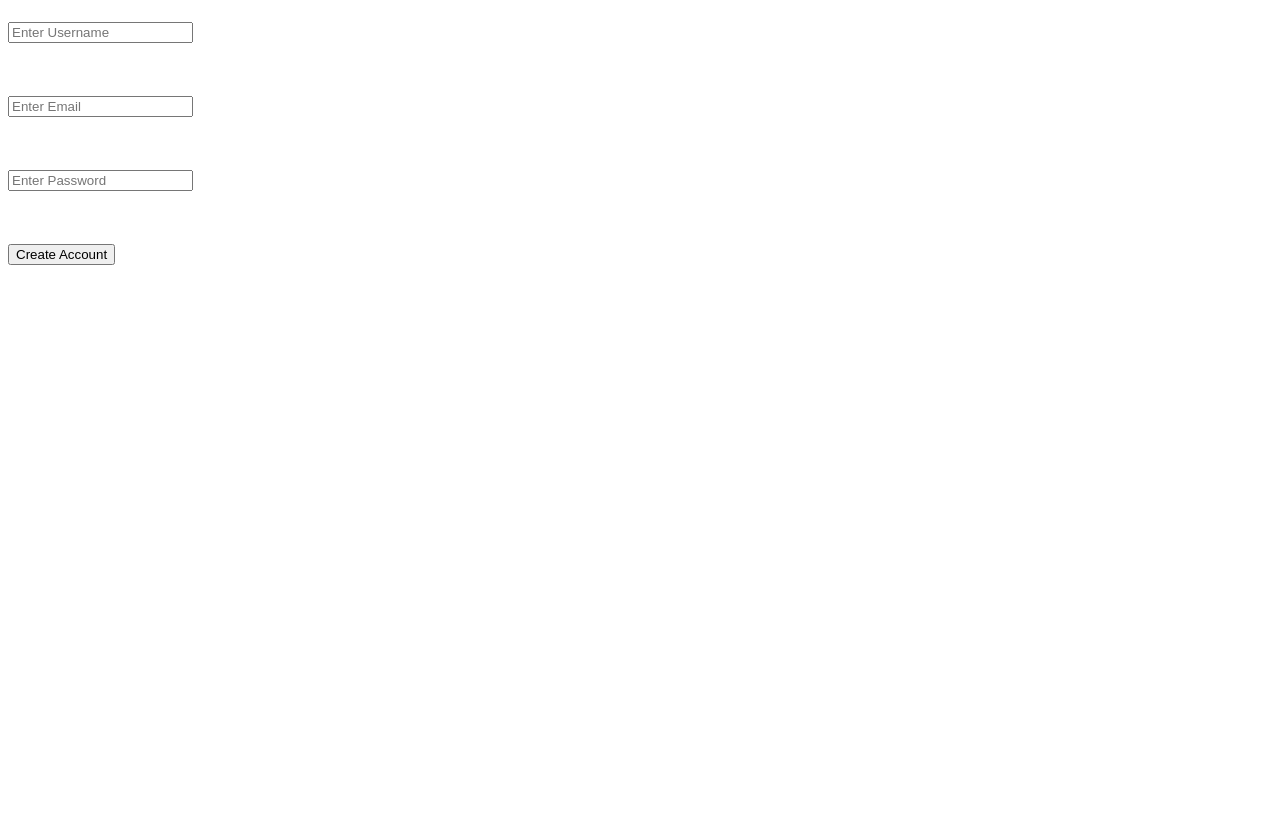
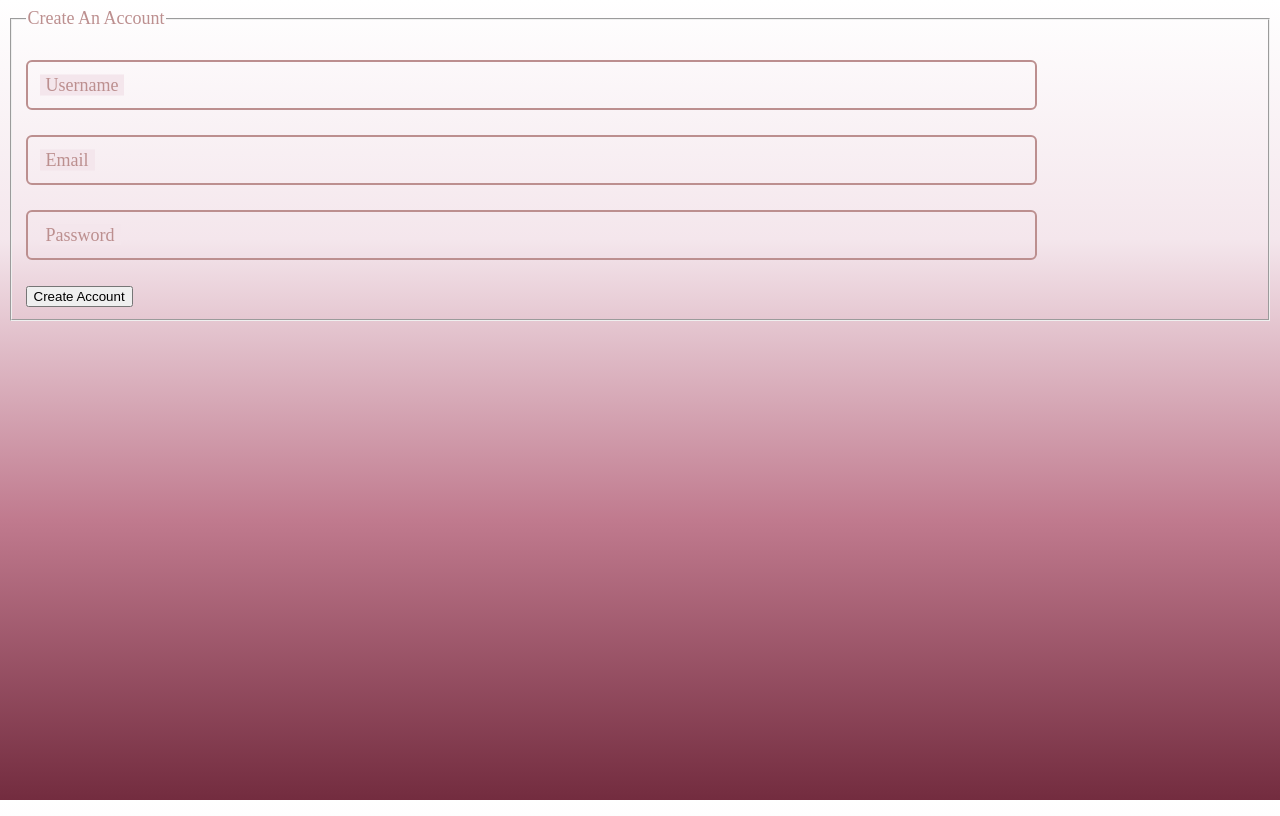
Before and after one commit to Rida-Fatima-Ali/Project-1, a PHP site: page / in a window 1280 px wide. Before the commit the page ends 265 px from the top, so only its background shows below. Run offline with PHP 8.4, Linux system fonts and the light colour scheme.

Commit message:
added floating input feature

```diff
--- a/index.html
+++ b/index.html
@@ -3,15 +3,32 @@
 <head>
     <meta charset="UTF-8">
     <meta name="viewport" content="width=device-width, initial-scale=1.0">
-    <title>Document</title>
     <link rel="stylesheet" href="style.css">
 </head>
 <body>
-    <form action ="signup.php">
-        <input type="text" name="username" placeholder="Enter Username"><br><br>
-        <input type="email" name="email" placeholder="Enter Email"><br><br>
-        <input type="password" name="password" placeholder="Enter Password"><br><br>
+
+<form action="signup.php">
+    <fieldset>
+        <legend>Create An Account</legend>
+
+        <div class="input-box">
+            <input type="text" name="username" required>
+            <label>Username</label>
+        </div>
+
+        <div class="input-box">
+            <input type="email" name="email" required>
+            <label>Email</label>
+        </div>
+
+        <div class="input-box">
+            <input type="password" name="password" required>
+            <label>Password</label>
+        </div>
+
         <button type="submit">Create Account</button>
-    </form>
+    </fieldset>
+</form>
+
 </body>
 </html>
--- a/style.css
+++ b/style.css
@@ -1,6 +1,43 @@
 body{
-    font-family:"Times New Roman",serif;
-    font-size:32px;
-    color:rosybrown;
-    background-color:linear-gradient(to right ,#FAD0C4,#FFD1FF);
+    font-family: "Times New Roman", serif;
+    font-size: 18px;
+    color: rosybrown;
+    min-height: 100vh;
+    background: linear-gradient(
+        to bottom,
+        #ffffff 0%,
+        #f4e6ec 30%,
+        #c07a8e 65%,
+        #732c3f 100%
+    );
+    background-attachment: fixed;
 }
+.input-box {
+    position: relative;
+    margin: 25px 0;
+}
+.input-box input {
+    width: 80%;
+    padding: 14px 12px;
+    font-size: 16px;
+    background: transparent;
+    border: 2px solid rosybrown;
+    border-radius: 6px;
+    outline: none;
+}
+.input-box label {
+    position: absolute;
+    top: 50%;
+    left: 14px;
+    color: rosybrown;
+    background: #f4e6ec;
+    padding: 0 6px;
+    transform: translateY(-50%);
+    transition: 0.3s ease;
+    pointer-events: none;
+}
+.input-box input:focus + label,
+.input-box input:valid + label {
+    top: -8px;
+    font-size: 13px;
+}
```
